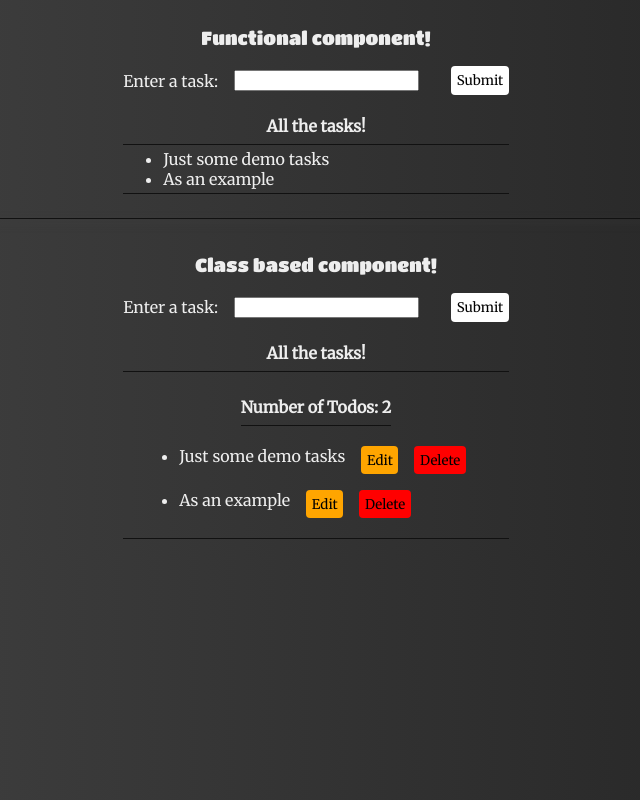
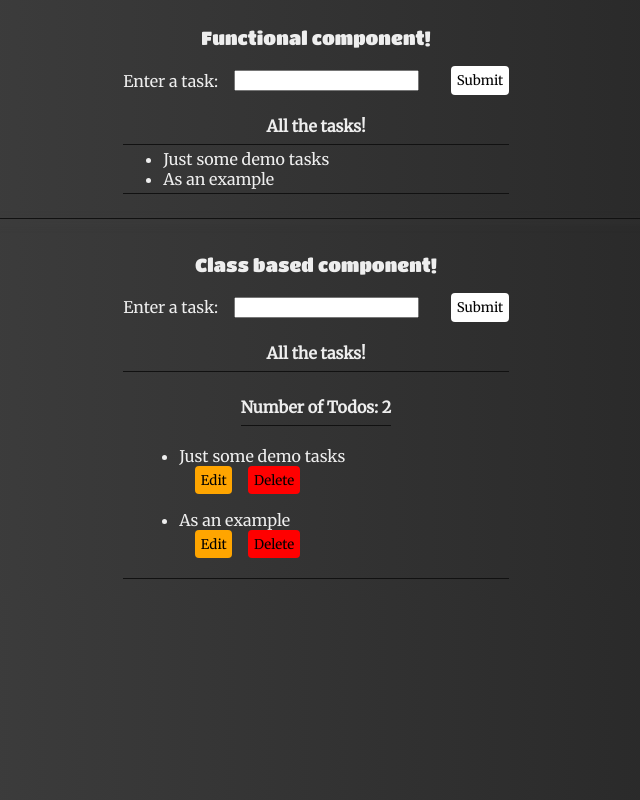
Before and after one commit to francomendezok/react-todo, a React app in the folder To-Do/: page / in a window 1280 px wide. Shown: the whole page, without its empty margins (324-964 px from the left). Built offline with nearby package versions, Linux system fonts and the light colour scheme; the HTML template or start-up script is replaced by a standard one.

Commit message:
2 Components. Edit and task

```diff
--- a/To-Do/src/components/ClassInput.jsx
+++ b/To-Do/src/components/ClassInput.jsx
@@ -18,6 +18,9 @@ class ClassInput extends Component {
     this.handleInputChange = this.handleInputChange.bind(this);
     this.handleSubmit = this.handleSubmit.bind(this);
     this.handleEdit = this.handleEdit.bind(this);
+    this.handleDelete = this.handleDelete.bind(this);
+    this.handleReSubmit = this.handleReSubmit.bind(this);
+
   }
 
   handleInputChange(e) {
@@ -33,6 +36,19 @@ class ClassInput extends Component {
       todos: state.todos.concat(state.inputVal),
       inputVal: '',
     }));
+  }
+
+  handleReSubmit() {
+    alert('hey')
+    // e.preventDefault();
+    // let index = this.state.todos.indexOf(todo)
+    // let arr = [...this.state.todos]
+    // arr[index] = e.inputVal
+    // this.setState(() => ({
+    //   todos: arr,
+    //   inputVal: ''
+    // }));
+    // this.handleEdit(index)
   }
 
   handleEdit(index) {
@@ -77,11 +93,7 @@ class ClassInput extends Component {
         <ul>
           {this.state.todos.map((todo) => (
             <div style={{display: 'flex', margin: '1rem' }}>
-              <EditBox hasInput={this.state.hasInput} edit={this.state.edit} todo={todo} key={todo}/>
-
-              {/*This buttons should be dinamic components, edit to resumbit and delete to cancel*/}
-              <button key={todo} onClick={() => this.handleEdit(todo)} style={{backgroundColor: 'orange', cursor: 'pointer'}}>Edit</button>
-              <button key={todo} onClick={() => this.handleDelete(todo)} style={{backgroundColor: 'red', cursor: 'pointer'}}>Delete</button>
+              <EditBox hasInput={this.state.hasInput} edit={this.state.edit} todo={todo} handleEdit={this.handleEdit} handleDelete={this.handleDelete} />
             </div>
           ))}
         </ul>
@@ -102,16 +114,38 @@ class Count extends Component {
   }
 }
 
+class EditAndSubmit extends Component {
+  render() {
+    const { todo, handleEdit, handleReSubmit } = this.props;
+    return (
+      <div>
+        <input type='text' />
+        <button onClick={() => handleReSubmit()} style={{backgroundColor: 'green', cursor: 'pointer'}}>Resubmit</button>
+        <button onClick={() => handleEdit(todo)} style={{backgroundColor: 'pink', cursor: 'pointer'}}>Cancel</button>
+      </div>
+    )
+  }
+}
+
+class Task extends Component {
+  render() {
+    const { todo, handleEdit, handleDelete } = this.props;
+    return (
+      <div>
+        <li key={todo}>{todo}</li>
+        <button onClick={() => handleEdit(todo)} style={{backgroundColor: 'orange', cursor: 'pointer'}}>Edit</button>
+        <button onClick={() => handleDelete(todo)} style={{backgroundColor: 'red', cursor: 'pointer'}}>Delete</button>
+      </div>
+    )
+  }
+}
+
 class EditBox extends Component {
-  constructor(props) {
-    super(props);
-  }
   render() {
-    const { todo, hasInput, edit } = this.props;
-    console.log(edit);
+    const { todo, hasInput, edit, handleEdit, handleDelete, handleReSubmit } = this.props;
       return (
         <div>
-          {hasInput && edit === todo ? <input type='text' /> : <li key={todo}>{todo}</li>}
+          {hasInput && edit === todo ? <EditAndSubmit handleEdit={handleEdit} handleReSubmit={handleReSubmit} /> : <Task todo={todo} handleEdit={handleEdit} handleDelete={handleDelete} />}
         </div>
       );
     }
```
